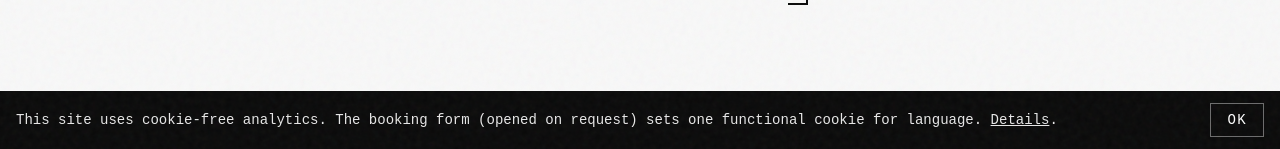
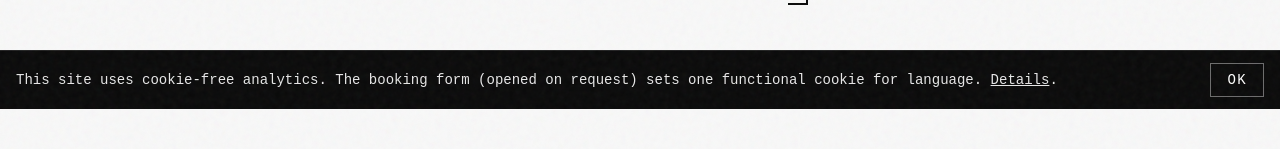
Before and after one commit to chotamode/tatushkiii-nextjs, a Next.js app: page / in a window 1280 px wide. Shown: the part 651-800 px from the top of the page. Built offline with nearby package versions, Linux system fonts and the light colour scheme; no server answers; a web font is replaced by a local one.

Commit message:
Position cookie notice above the fixed status ticker bar
The owner's in-progress redesign adds a permanent bottom status bar;
the cookie notice would otherwise render flush on top of it.

```diff
--- a/components/CookieNotice.tsx
+++ b/components/CookieNotice.tsx
@@ -27,7 +27,7 @@ export default function CookieNotice() {
   return (
     <div
       role="status"
-      className="fixed bottom-0 inset-x-0 z-40 bg-ink text-white px-4 py-3 font-mono text-xs md:text-sm"
+      className="fixed bottom-10 inset-x-0 z-40 bg-ink text-white px-4 py-3 font-mono text-xs md:text-sm border-t border-white/10"
     >
       <div className="container mx-auto flex flex-col md:flex-row items-center gap-3 md:gap-6">
         <p className="flex-1 text-center md:text-left opacity-90">
```
